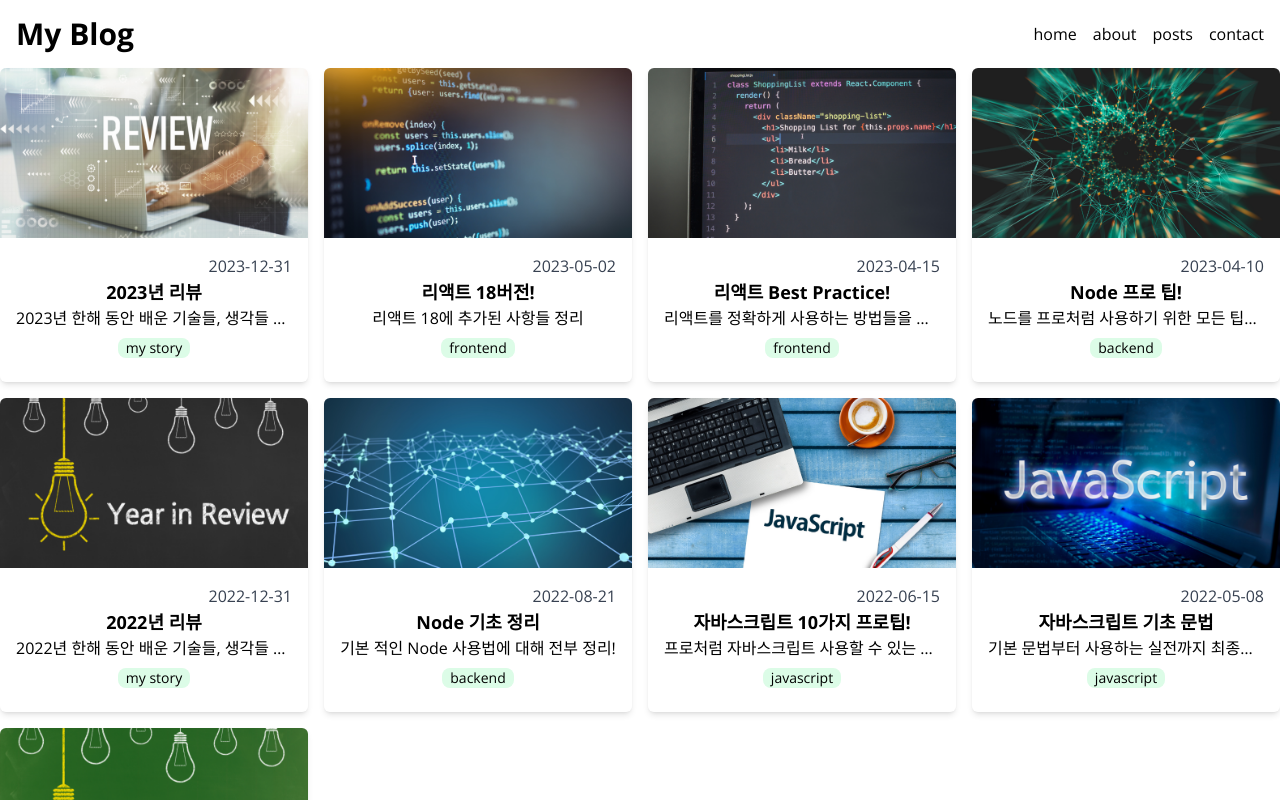
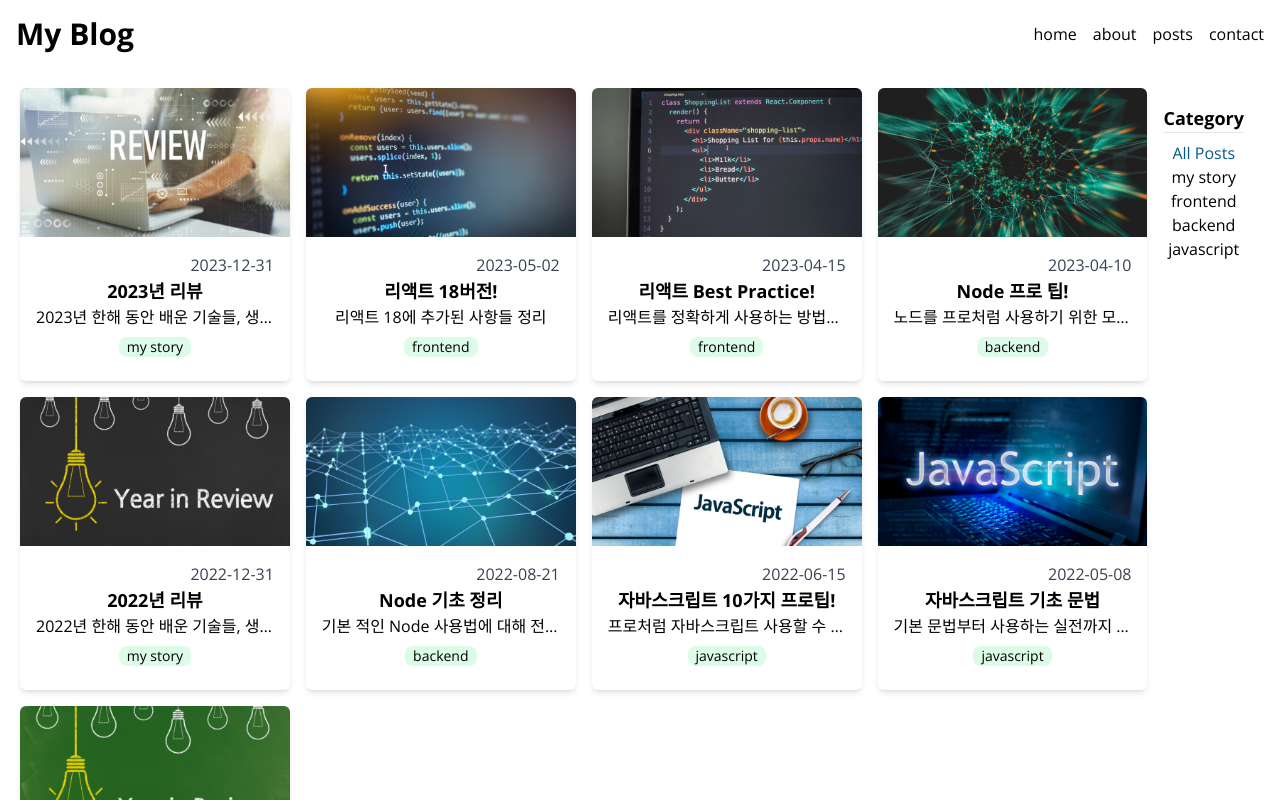
Before and after one commit to myjhye/blog, a Next.js app: page /posts in a window 1280 px wide. Built offline with nearby package versions, Linux system fonts and the light colour scheme.

Commit message:
필터가능한 포스트 페이지 -> 스타일링

```diff
--- a/src/components/Categories.tsx
+++ b/src/components/Categories.tsx
@@ -7,11 +7,14 @@ type Props = {
 export default function Categories({categories, selected, onClick}: Props) {
 
     return (
-        <section>
-            <h2>Category</h2>
+        <section className="text-center p-4">
+            <h2 className="text-lg font-bold border-b border-black-500 mb-2">Category</h2>
             <ul>
                 {categories.map((category) => (
                     <li
+                        className={`cursor-pointer hover:text-sky-800 ${
+                            category === selected && 'text-sky-800'
+                        }`}
                         key={category}
                         onClick={() => onClick(category)}
                     >
--- a/src/components/FilterablePosts.tsx
+++ b/src/components/FilterablePosts.tsx
@@ -29,7 +29,7 @@ export default function FilterablePosts({posts, categories}: Props) {
                         : posts.filter((post) => post.category === selected);
 
     return (
-        <section>
+        <section className="flex m-5">
             <PostsGrid posts={filtered} />
             <Categories
                 categories={[ALL_POSTS, ...categories]}
```
